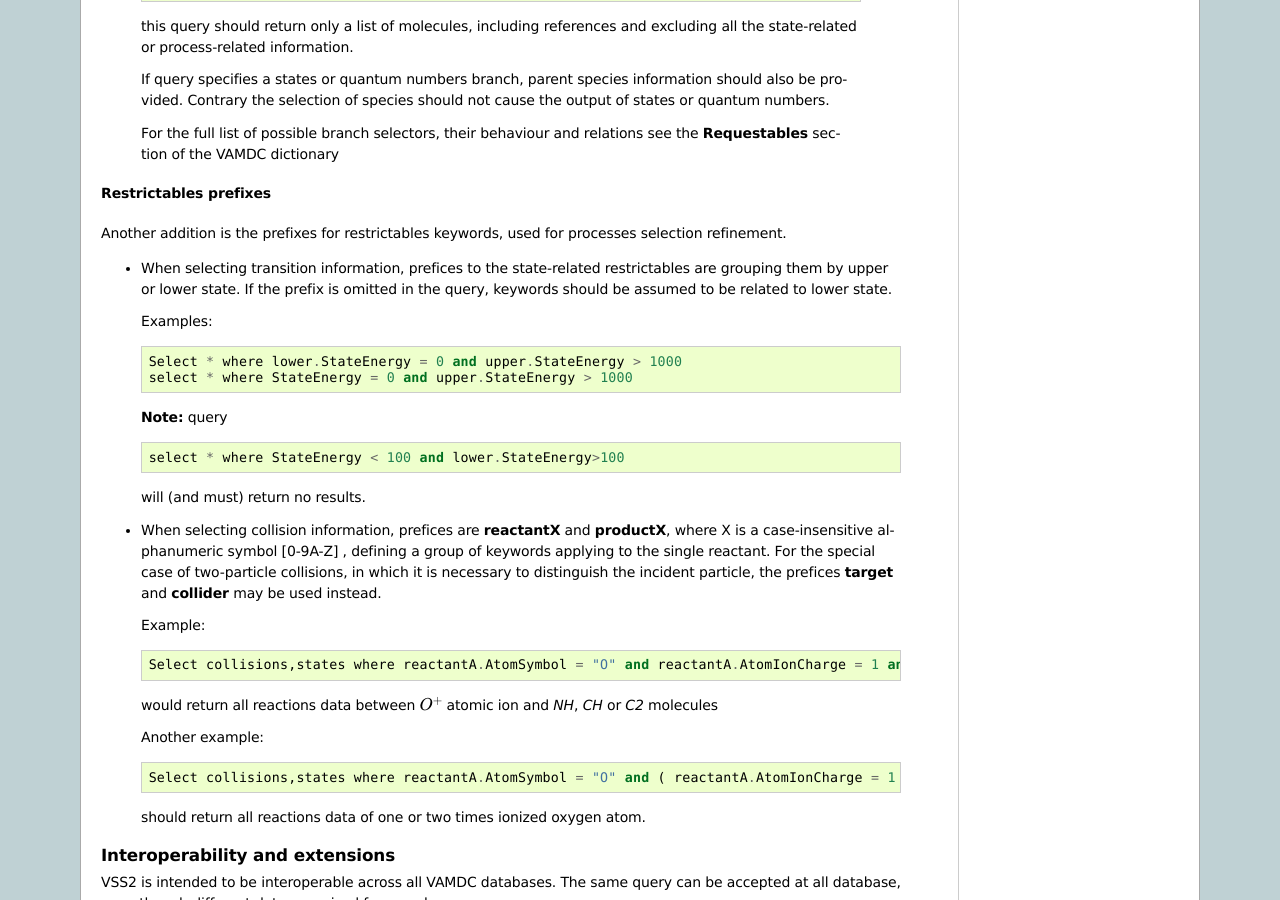
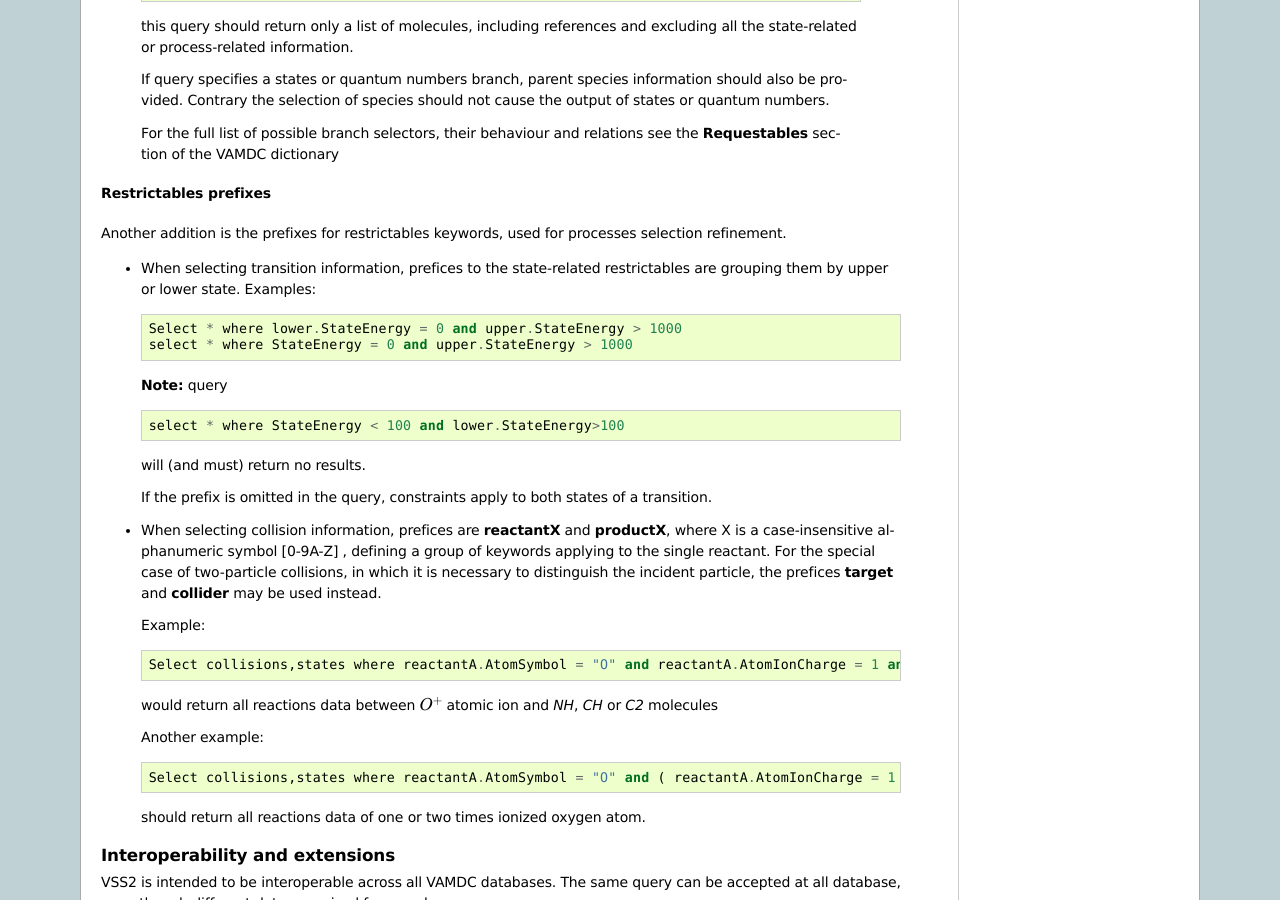
Before and after one commit to VAMDC/Standards, a Sphinx documentation site: the page built from doc/source/queryLanguage/vss2.rst, in a window 1280 px wide and 900 px high, scrolled down 727 px. Built offline with Sphinx 7.4.7, drawn with Linux system fonts in a browser that asks for light colours; formulas are drawn with MathJax 3.

Commit message:
Noted that a constraintxs on a state-related quantity applies to both states of a transition unless the upper or lower prefix is given.

```diff
--- a/doc/source/queryLanguage/vss2.rst
+++ b/doc/source/queryLanguage/vss2.rst
@@ -48,8 +48,7 @@ Restrictables prefixes
 
 Another addition is the prefixes for restrictables keywords, used for processes selection refinement.
 
-*	When selecting transition information, prefices to the state-related restrictables are grouping them by upper or lower state. If the prefix is omitted in the query, keywords should be assumed to be related to lower state.
-
+*	When selecting transition information, prefices to the state-related restrictables are grouping them by upper or lower state.
 	Examples::
 
 		Select * where lower.StateEnergy = 0 and upper.StateEnergy > 1000
@@ -62,6 +61,8 @@ Another addition is the prefixes for restrictables keywords, used for processes
 		select * where StateEnergy < 100 and lower.StateEnergy>100
 
 	will (and must) return no results.
+
+	If the prefix is omitted in the query, constraints apply to both states of a transition.
 
 *	When selecting collision information, prefices are **reactantX** and **productX**, where X is a case-insensitive alphanumeric symbol [0-9A-Z] , defining a group of keywords applying to the single reactant. For the special case of two-particle collisions, in which it is necessary to distinguish the incident particle, the prefices **target** and **collider** may be used instead.
 
```
